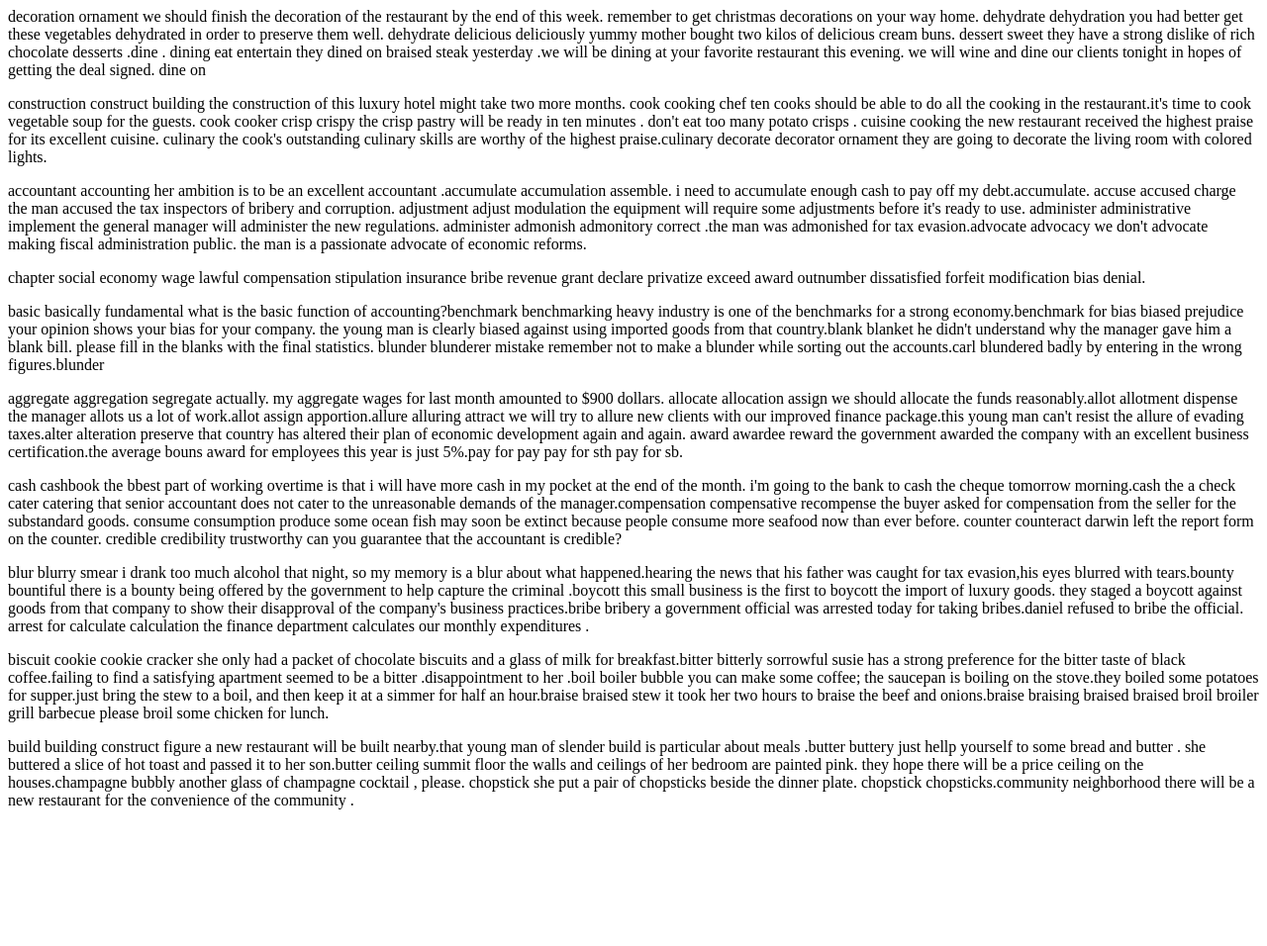
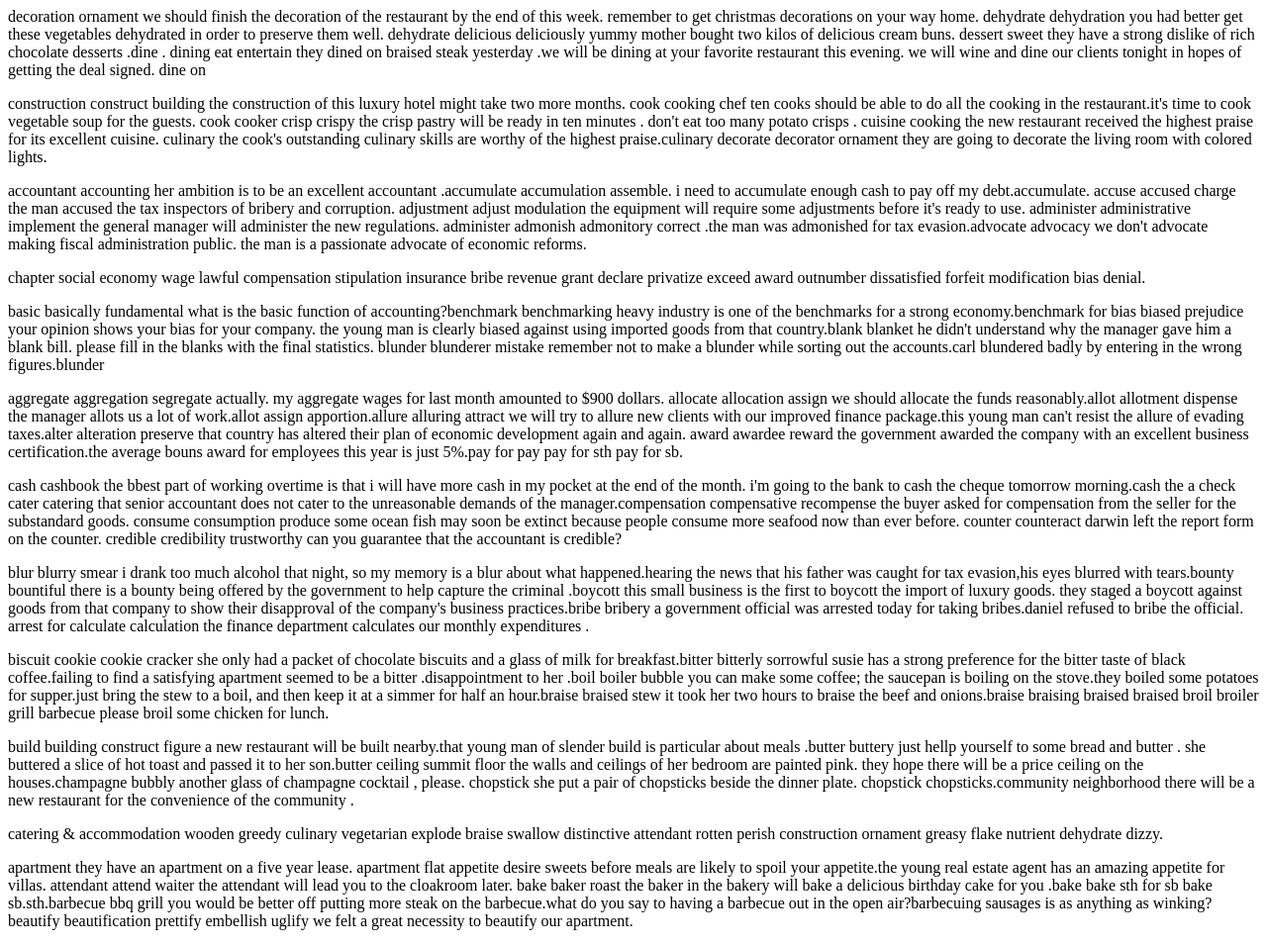
Before and after one commit to pann710/20211005, a plain HTML site: page index.html in a window 1280 px wide. Shown: the whole page at 99% size. Before the commit the page ends 834 px from the top, so only its background shows below. Drawn offline with Linux system fonts and the light colour scheme.

Commit message:
Update index.html

```diff
--- a/index.html
+++ b/index.html
@@ -12,8 +12,8 @@
 <p>blur blurry smear i drank too much alcohol that night, so my memory is a blur about what happened.hearing the news that his father was caught for tax evasion,his eyes blurred with tears.bounty bountiful there is a bounty being offered by the government to help capture the criminal .boycott this small business is the first to boycott the import of luxury goods. they staged a boycott against goods from that company to show their disapproval of the company's business practices.bribe bribery a government official was arrested today for taking bribes.daniel refused to bribe the official. arrest for calculate calculation the finance department calculates our monthly expenditures .</p>
 <p>biscuit  cookie cookie cracker she only had a packet of chocolate biscuits and a glass of milk for breakfast.bitter bitterly sorrowful susie has a strong preference for the bitter taste of black coffee.failing to find a satisfying apartment seemed to be a bitter .disappointment to her .boil boiler bubble you can make some coffee; the saucepan is boiling on the stove.they boiled some potatoes for supper.just bring the stew to a boil, and then keep it at a simmer for half an hour.braise braised stew it took her two hours to braise the beef and onions.braise braising braised braised broil broiler grill barbecue please broil some chicken for lunch.</p>
 <p>build building construct figure a new restaurant will be built nearby.that young man of slender build is particular about meals .butter buttery just hellp yourself to some bread and butter . she buttered a slice of hot toast and passed it to her son.butter ceiling summit floor the walls and ceilings of her bedroom are painted pink. they hope there will be a price ceiling on the houses.champagne bubbly another glass of champagne cocktail , please. chopstick she put a pair of chopsticks beside the dinner plate. chopstick chopsticks.community neighborhood there will be a new restaurant for the convenience of the community .</p>
-<p></p>
-<p></p>
+<p>catering & accommodation wooden greedy culinary vegetarian explode braise swallow distinctive attendant rotten perish construction ornament greasy flake nutrient dehydrate dizzy.</p>
+<p>apartment they have an apartment on a five year lease. apartment flat appetite  desire sweets before meals are likely to spoil your appetite.the young real estate agent has an amazing appetite for villas. attendant attend waiter the attendant will lead you to the cloakroom later. bake baker roast the baker in the bakery will bake a delicious birthday cake for you .bake bake sth for sb bake sb.sth.barbecue bbq grill you would be better off putting more steak on the barbecue.what do you say to having a barbecue out in the open air?barbecuing sausages is as anything as winking?beautify beautification prettify embellish uglify we felt a great necessity to beautify our apartment.</p>
 <p></p>
 <p></p>
 <p></p>
```
